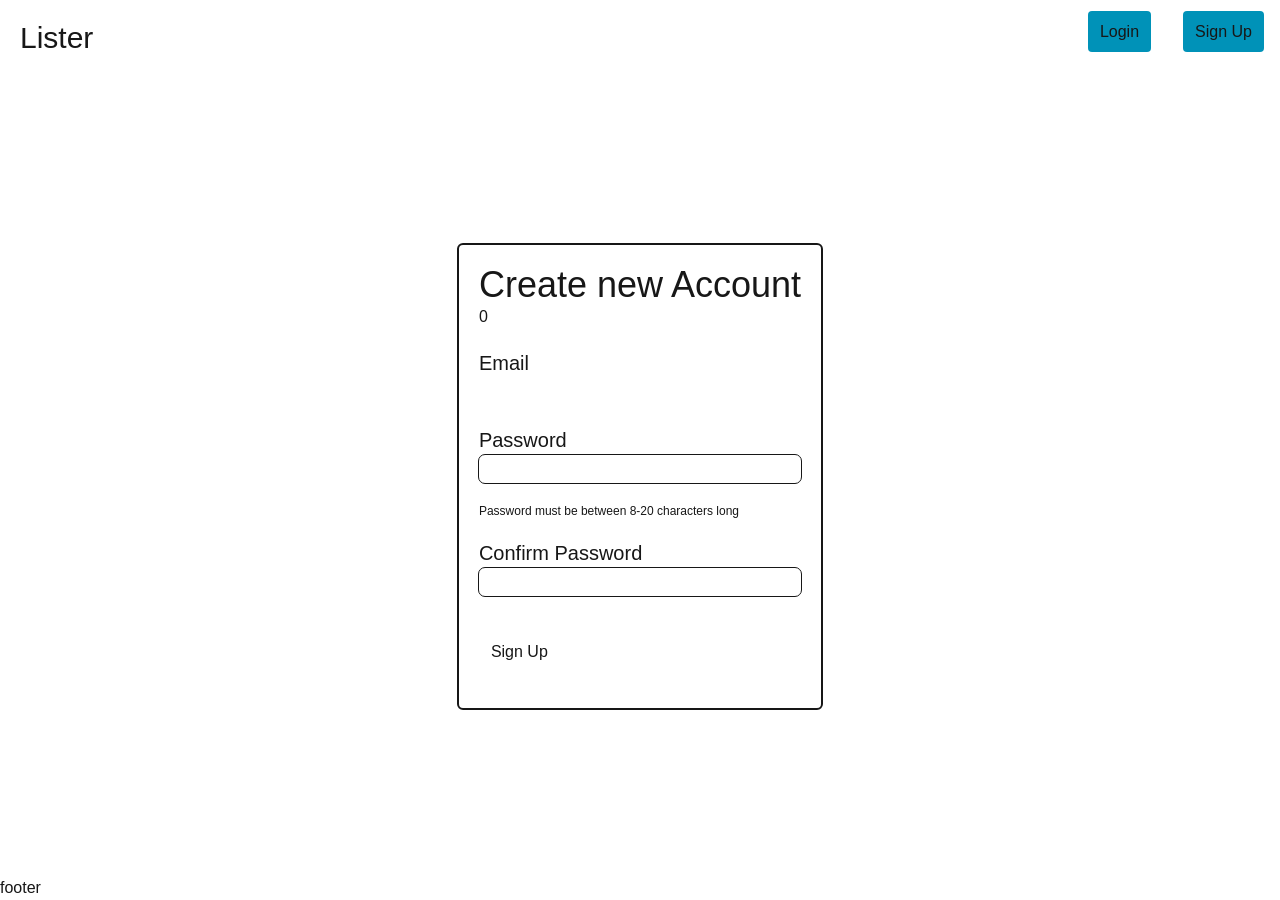
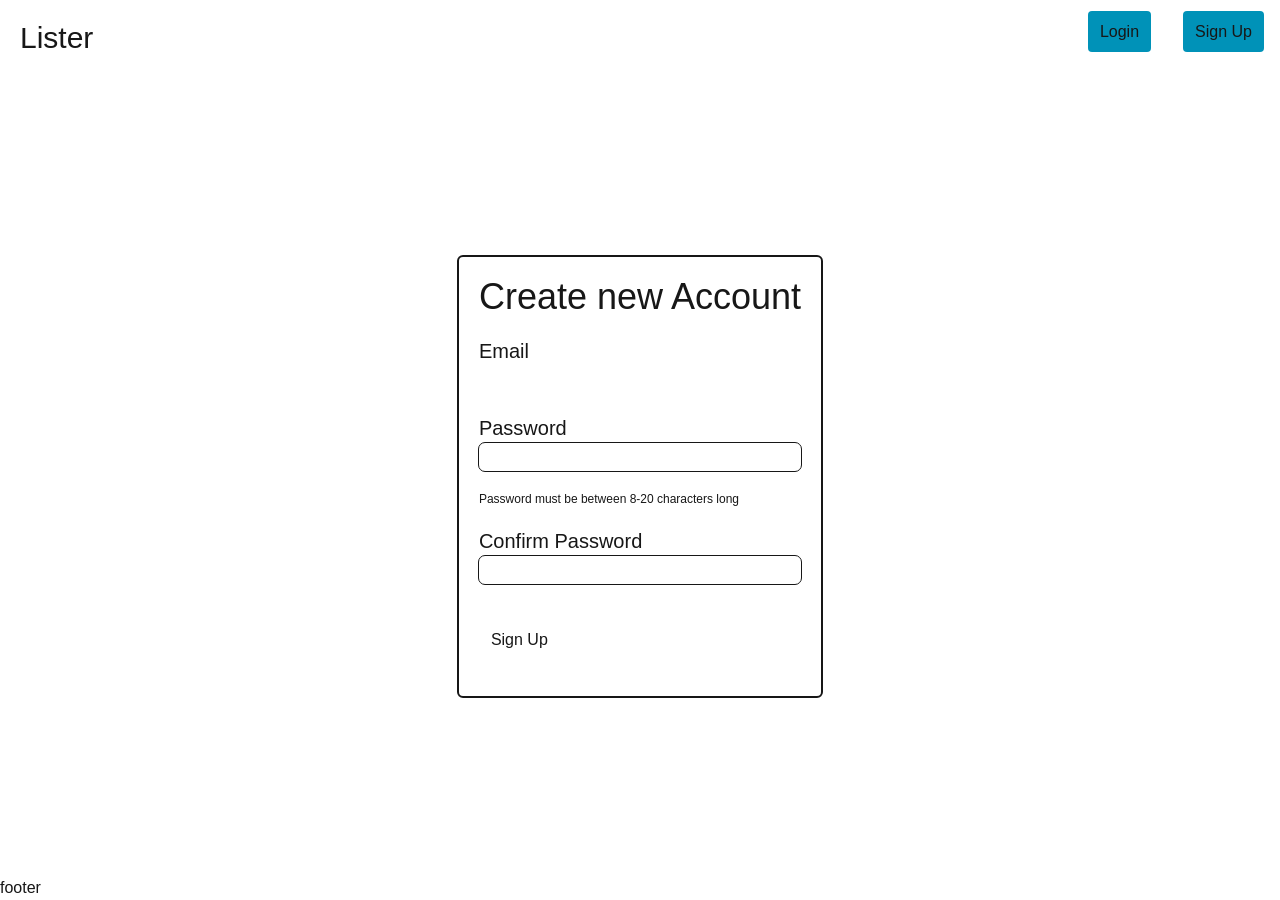
Before and after one commit to jamesL103/ListerWeb, a Next.js app: page /register in a window 1280 px wide. Built offline with nearby package versions, Linux system fonts and the light colour scheme.

Commit message:
remove state indicator

```diff
--- a/app/register/page.jsx
+++ b/app/register/page.jsx
@@ -13,7 +13,6 @@ export default function Register() {
         <div className="flex items-center justify-center w-full h-screen">
             <div className="object-center border-solid border-color-foreground border-2 rounded-md bg-background max-w-100 p-5 flex flex-col justify-center">
                 <h1 className="text-4xl">Create new Account</h1>
-                {state}
                 <form action={formAction} name="register">
                     <TextField fieldName="Email" id="email" type="email" name="email" value={email} setter={setEmail}></TextField>
                     <div className="text-red-100">{state == status.EMAIL_USED_ERROR ? "Email already in use" : ""}</div>
```
